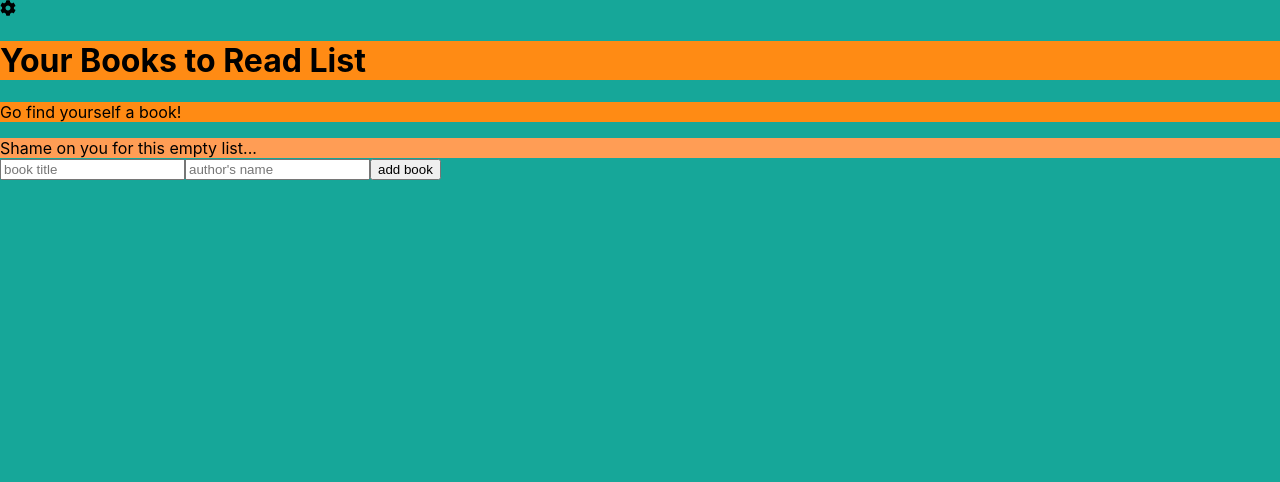
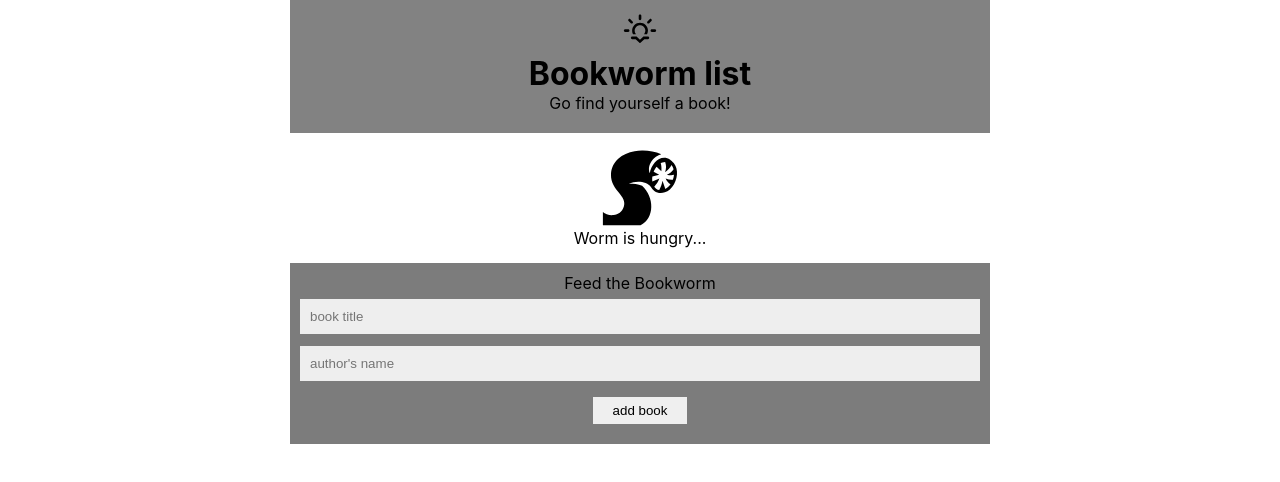
Before and after one commit to m-zaremba/BookList, a React (Create React App) app: page / in a window 1280 px wide. Shown: the top 482 px of the page. Built offline with nearby package versions, Linux system fonts and the light colour scheme.

Commit message:
style update

```diff
--- a/package.json
+++ b/package.json
@@ -3,6 +3,7 @@
   "version": "0.1.0",
   "private": true,
   "dependencies": {
+    "node-sass": "^4.13.0",
     "react": "^16.11.0",
     "react-dom": "^16.11.0",
     "react-icons": "^3.8.0",
--- a/src/components/Booklist.jsx
+++ b/src/components/Booklist.jsx
@@ -1,18 +1,25 @@
 import React, { useContext } from 'react';
 import {BookDetails} from './BookDetails';
 import {BookContext} from '../context/BookContext';
+import {GiLeechingWorm} from 'react-icons/gi';
 
 export const BookList = () => {
   const {books} = useContext(BookContext);
-  return books.length ? (
-    <div className="book-list">
+  return (
+    <section className="book-list">
+      {books.length ?
         <ul>
           {books.map(book => {
             return ( <BookDetails book={book} key={book.id} /> );
           })}
         </ul>
+      :
+      <div className="empty">
+        <GiLeechingWorm />
+        <span>Worm is hungry...</span>
       </div>
-  ) : (
-    <div className="empty">Shame on you for this empty list...</div>
+      }
+
+    </section>
   );
 }
--- a/src/components/Header.jsx
+++ b/src/components/Header.jsx
@@ -1,16 +1,24 @@
 import React, {useContext} from 'react';
 import {ThemeContext} from '../context/ThemeContext';
 import {BookContext} from '../context/BookContext';
-import {FaCog} from 'react-icons/fa';
+import {WiSunrise, WiSunset} from 'react-icons/wi';
 
 export const Header = () => {
-  const {toggleTheme} = useContext(ThemeContext);
+
+  const {toggleTheme, darkmode} = useContext(ThemeContext);
   const {books} = useContext(BookContext);
+
   return (
-    <div>
-      <FaCog onClick={() => toggleTheme()}/>
-      <h1>Your Books to Read List</h1>
-      {(books.length > 0) ? <p>Only {books.length} books to finish? You can surely do better!</p> : <p>Go find yourself a book!</p>}
-    </div>
+    <header>
+      {darkmode ? <WiSunrise onClick={() => toggleTheme()}/> : <WiSunset onClick={() => toggleTheme()}/>}
+      <h1>Bookworm list</h1>
+      {(books.length === 1) ? <p>Only {books.length} book to finish? You can surely do better!</p>
+      :
+      (books.length > 1 && books.length <= 5) ? <p>{books.length} books? Still not very challenging...</p>
+      :
+      (books.length > 5) ? <p>{books.length} on the list? A real bookworm you are!</p>
+      :
+      <p>Go find yourself a book!</p>}
+    </header>
   )
 }
--- a/src/components/NewBookForm.jsx
+++ b/src/components/NewBookForm.jsx
@@ -14,6 +14,8 @@ export const NewBookForm = () => {
   }
 
   return (
+    <section className="add-book-form">
+      <span>Feed the Bookworm</span>
       <form onSubmit={handleSubmit}>
         <input type="text" placeholder="book title" value={title}
           onChange={(e) => setTitle(e.target.value)} required />
@@ -21,5 +23,7 @@ export const NewBookForm = () => {
           onChange={(e) => setAuthor(e.target.value)} required />
         <input type="submit" value="add book" />
       </form>
+    </section>
+
   );
 }
--- a/src/context/ThemeContext.js
+++ b/src/context/ThemeContext.js
@@ -35,7 +35,7 @@ export const ThemeProvider = (props) => {
 
 
   return <ThemeContext.Provider value={{
-    darkTheme, toggleTheme,
+    darkTheme, toggleTheme, darkmode
   }}>
     {props.children}
   </ThemeContext.Provider>
@@ -43,9 +43,9 @@ export const ThemeProvider = (props) => {
 
 const defaultTheme = [
   '--text: rgb(0, 0, 0)',
-  '--bodyBackground: rgb(22, 167, 153)',
-  '--headerBackground: rgb(255, 139, 20)',
-  '--listElementBackground: rgb(255, 157, 85)',
+  '--bodyBackground: rgb(255, 255, 255)',
+  '--headerBackground: rgb(130, 130, 130)',
+  '--listElementBackground: rgb(176, 176, 176)',
 ];
 
 const darkTheme = [
--- a/src/index.css
+++ /dev/null
@@ -1,34 +0,0 @@
-:root {
-  --text: rgb(0, 0, 0);
-  --bodyBackground: rgb(22, 167, 153);
-  --headerBackground: rgb(255, 139, 20);
-  --listElementBackground: rgb(255, 157, 85);
-}
-
-*:not(body) { transition: all .5s ease; }
-
-body {
-  margin: 0;
-  font-family: -apple-system, BlinkMacSystemFont, "Segoe UI", "Roboto", "Oxygen",
-    "Ubuntu", "Cantarell", "Fira Sans", "Droid Sans", "Helvetica Neue",
-    sans-serif;
-  -webkit-font-smoothing: antialiased;
-  -moz-osx-font-smoothing: grayscale;
-  background-color: var(--bodyBackground);
-}
-
-.app {
-  color: var(--text);
-  margin: 20px auto;
-  width: 90%;
-  max-width: 700px;
-}
-
-h1, p {
-  color: var(--text);
-  background-color: var(--headerBackground);
-}
-
-li, .empty {
-  background-color: var(--listElementBackground);
-}
--- a/src/index.js
+++ b/src/index.js
@@ -1,6 +1,6 @@
 import React from 'react';
 import ReactDOM from 'react-dom';
-import './index.css';
+import './index.scss';
 import App from './App';
 import {ThemeProvider} from './context/ThemeContext';
 
--- /dev/null
+++ b/src/index.scss
@@ -0,0 +1,110 @@
+:root {
+  --text: rgb(0, 0, 0);
+  --bodyBackground: rgb(255, 255, 255);
+  --headerBackground: rgb(130, 130, 130);
+  --listElementBackground: rgb(176, 176, 176);
+}
+
+*  {
+  margin: 0 auto;
+  padding: 0;
+  border: 0;
+}
+
+// * :not(body) { transition: all .5s ease; }
+
+body {
+  font-family: -apple-system, BlinkMacSystemFont, "Segoe UI", "Roboto", "Oxygen",
+    "Ubuntu", "Cantarell", "Fira Sans", "Droid Sans", "Helvetica Neue",
+    sans-serif;
+  -webkit-font-smoothing: antialiased;
+  -moz-osx-font-smoothing: grayscale;
+  background-color: var(--bodyBackground);
+}
+
+.App {
+  color: var(--text);
+  // margin: 0 auto;
+  width: 100%;
+  max-width: 700px;
+}
+
+//HEADER STYLE
+
+header {
+  margin: 0 auto;
+  padding: 10px 10px;
+  background-color: var(--headerBackground);
+  text-align: center;
+
+  h1, p {
+    color: var(--text);
+  }
+
+  p {
+    margin-bottom: 10px;
+  }
+
+  svg {
+    font-size: 40px;
+  }
+}
+
+//BOOKLIST STYLE
+
+.book-list {
+  // width: 100%;
+
+
+  li {
+    margin: 5px auto;
+    list-style: none;
+    padding: 10px 20px;
+
+    &:nth-child(even) {
+      background-color: var(--listElementBackground);
+    }
+
+    &:nth-child(odd) {
+      background-color: green;
+    }
+  }
+
+  .empty {
+    margin: 5px auto;
+    padding: 10px 20px;
+    text-align: center;
+
+    svg {
+      display: block;
+      font-size: 5rem;
+    }
+  }
+
+}
+
+//ADD BOOK FORM STYLE
+
+.add-book-form {
+  text-align: center;
+  margin-top: 5px;
+  background-color: #7c7c7c;
+  padding: 10px 10px;
+}
+
+input[type='text']{
+  width: 100%;
+  padding: 10px;
+  box-sizing: border-box;
+  margin: 6px 0;
+  background: #eee;
+  color: #000;
+  border: 0;
+}
+input[type='submit']{
+  margin: 10px auto;
+  background: #ggg;
+  border: 0;
+  padding: 6px 20px;
+  display: block;
+}
```
Also changed, not shown: 2 other files (tests, documents, lock files or other folders). Lines whose indentation alone changed are shown as unchanged.
